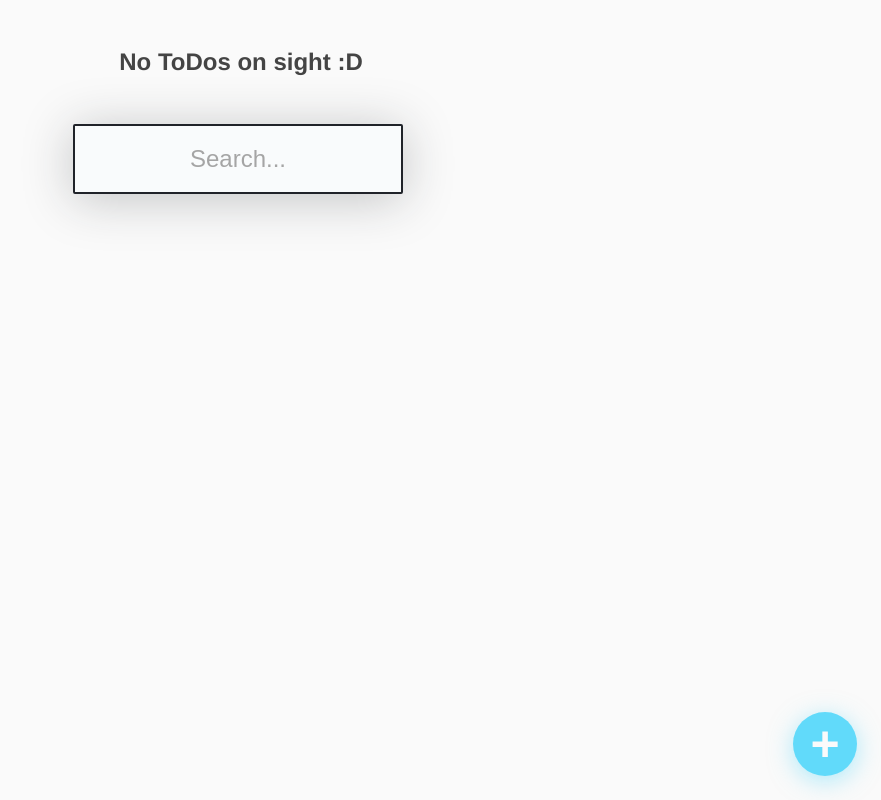
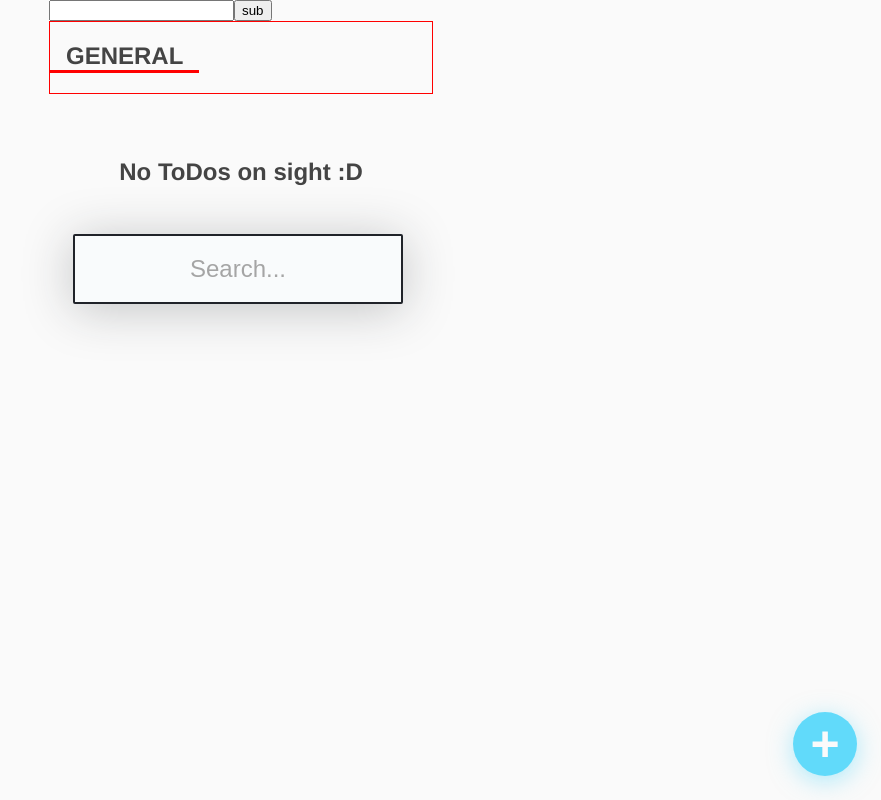
Before and after one commit to Irungaray/to-vite-do, a Preact app: page / in a window 1280 px wide. Shown: the whole page, without its empty margins (399-1280 px from the left). Built offline with nearby package versions, Linux system fonts and the light colour scheme.

Commit message:
Working crumbs

```diff
--- a/src/components/App.jsx
+++ b/src/components/App.jsx
@@ -1,11 +1,43 @@
+import { useState } from "preact/hooks"
+
 import { TodoProvider } from "../context/TodoContext"
+import { useLocalStorage } from "../hooks/useLocalStorage"
 
+import { Breadcrumbs } from "./molecules/Breadcrumbs/Breadcrumbs"
 import { Home } from "./organisms/Home"
+
 
 const App = () => {
 
+    const [selectedCrumb, setSelectedCrumb] = useState("General")
+    const [crumbs, setCrumbs] = useLocalStorage("crumbs",  ["General"])
+
+    const [val, setVal] = useState("")
+
+    const handleSubmit = (e) => {
+        e.preventDefault()
+
+        setCrumbs([
+            ...crumbs,
+            val
+        ])
+    }
+
     return (
-        <TodoProvider>
+        <TodoProvider pointer={selectedCrumb}>
+
+            <form onSubmit={handleSubmit}>
+                <input type="text" onInput={ (e) => setVal(e.target.value) } />
+
+                <button type="submit">sub</button>
+            </form>
+
+            <Breadcrumbs
+                crumbs={crumbs}
+                selectedCrumb={selectedCrumb}
+                setSelectedCrumb={setSelectedCrumb}
+            />
+
             <Home />
         </TodoProvider>
     )
--- /dev/null
+++ b/src/components/molecules/Breadcrumbs/Breadcrumbs.css
@@ -0,0 +1,19 @@
+.container {
+    display: flex;
+    flex-direction: row;
+    margin-bottom: 16px;
+    border: 1px solid red;
+}
+
+.breadcrumb {
+    padding-right: 16px;
+    padding-left: 16px;
+    cursor: pointer;
+    text-transform: uppercase;
+}
+
+.active {
+    /* color: theme.palette.primary.main; */
+    padding-bottom: '4px';
+    border-bottom: 3px solid red;
+}
--- /dev/null
+++ b/src/components/molecules/Breadcrumbs/Breadcrumbs.jsx
@@ -0,0 +1,27 @@
+import { useState } from "preact/hooks"
+
+import "./Breadcrumbs.css"
+
+
+const Breadcrumbs = (props) => {
+
+    return (
+        <div className="container">
+            {props.crumbs.map((crumb, index) => (
+                <h2
+                    key={index}
+                    className={
+                        props.selectedCrumb === crumb
+                            ? "breadcrumb active"
+                            : "breadcrumb"
+                    }
+                    onClick={() => props.setSelectedCrumb(crumb)}
+                >
+                    {crumb}
+                </h2>
+            ))}
+        </div>
+    )
+}
+
+export { Breadcrumbs }
--- /dev/null
+++ b/src/components/molecules/Breadcrumbs/index.js
@@ -0,0 +1 @@
+export { Breadcrumbs } from './Breadcrumbs.jsx'
--- a/src/context/TodoContext.js
+++ b/src/context/TodoContext.js
@@ -6,7 +6,7 @@ import { useLocalStorage } from "../hooks/useLocalStorage"
 const TodoContext = createContext()
 
 const TodoProvider = (props) => {
-    const [todos, setTodos, syncTodos] = useLocalStorage("TODOS_V1", [])
+    const [todos, setTodos, syncTodos] = useLocalStorage(props.pointer, [])
     const [searchValue, setSearchValue] = useState("")
     const [openModal, setOpenModal] = useState(false)
 
--- a/src/hooks/useLocalStorage.js
+++ b/src/hooks/useLocalStorage.js
@@ -3,6 +3,8 @@ import { useState, useEffect } from "preact/hooks"
 const useLocalStorage = (key, value) => {
     const [items, setItems] = useState(value)
     const [synced, setSynced] = useState(true)
+
+    // console.log("key:", key, localStorage.getItem(key))
 
     useEffect(() => {
         const storedItem = localStorage.getItem(key)
@@ -12,9 +14,11 @@ const useLocalStorage = (key, value) => {
         if (!storedItem) localStorage.setItem(key, strfiedVal), parsedItem = value
         else parsedItem = JSON.parse(storedItem)
 
+        // console.log(storedItem);
+
         setItems(parsedItem)
         setSynced(true)
-    }, [synced])
+    }, [synced, key])
 
 
     const saveItems = newItem => {
```
